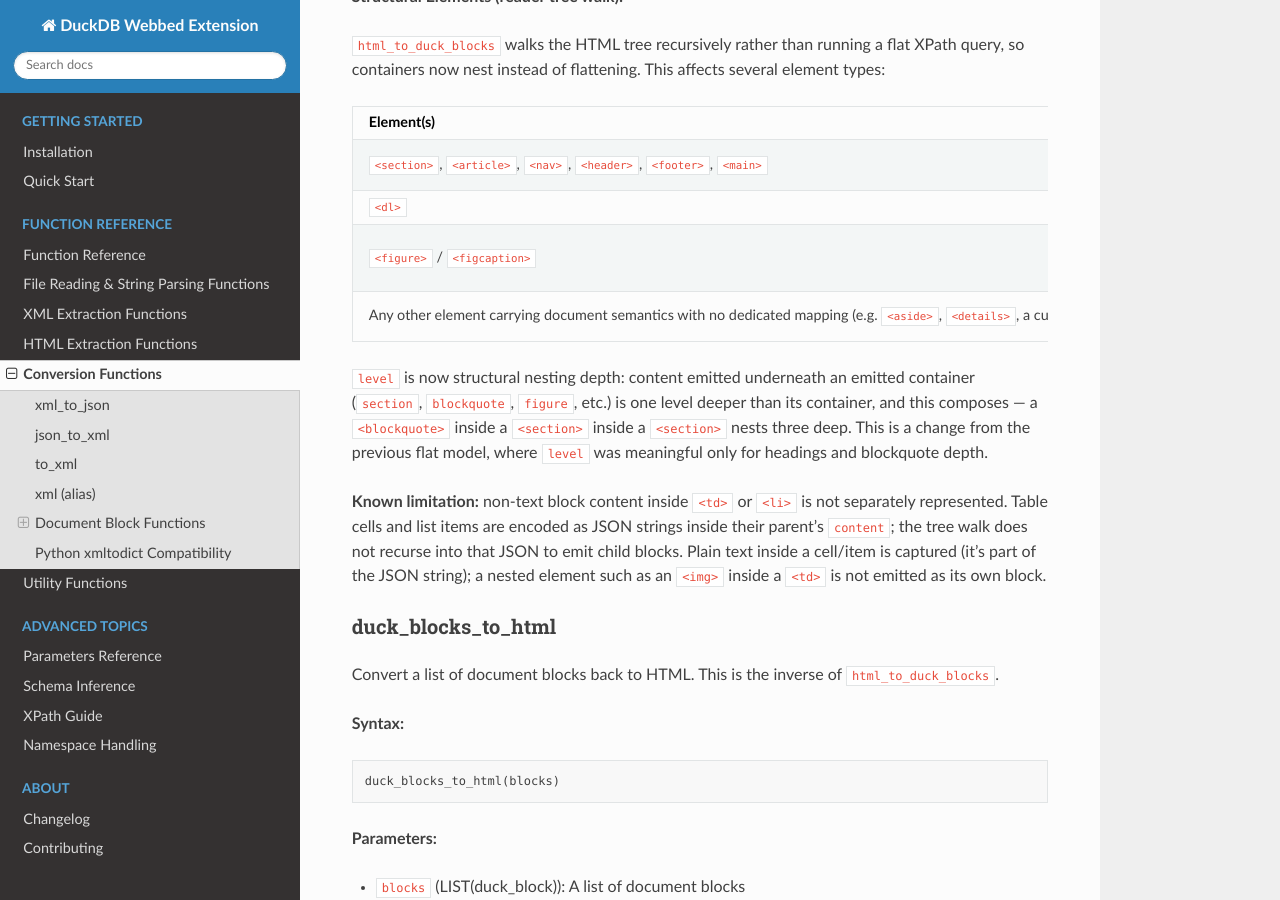
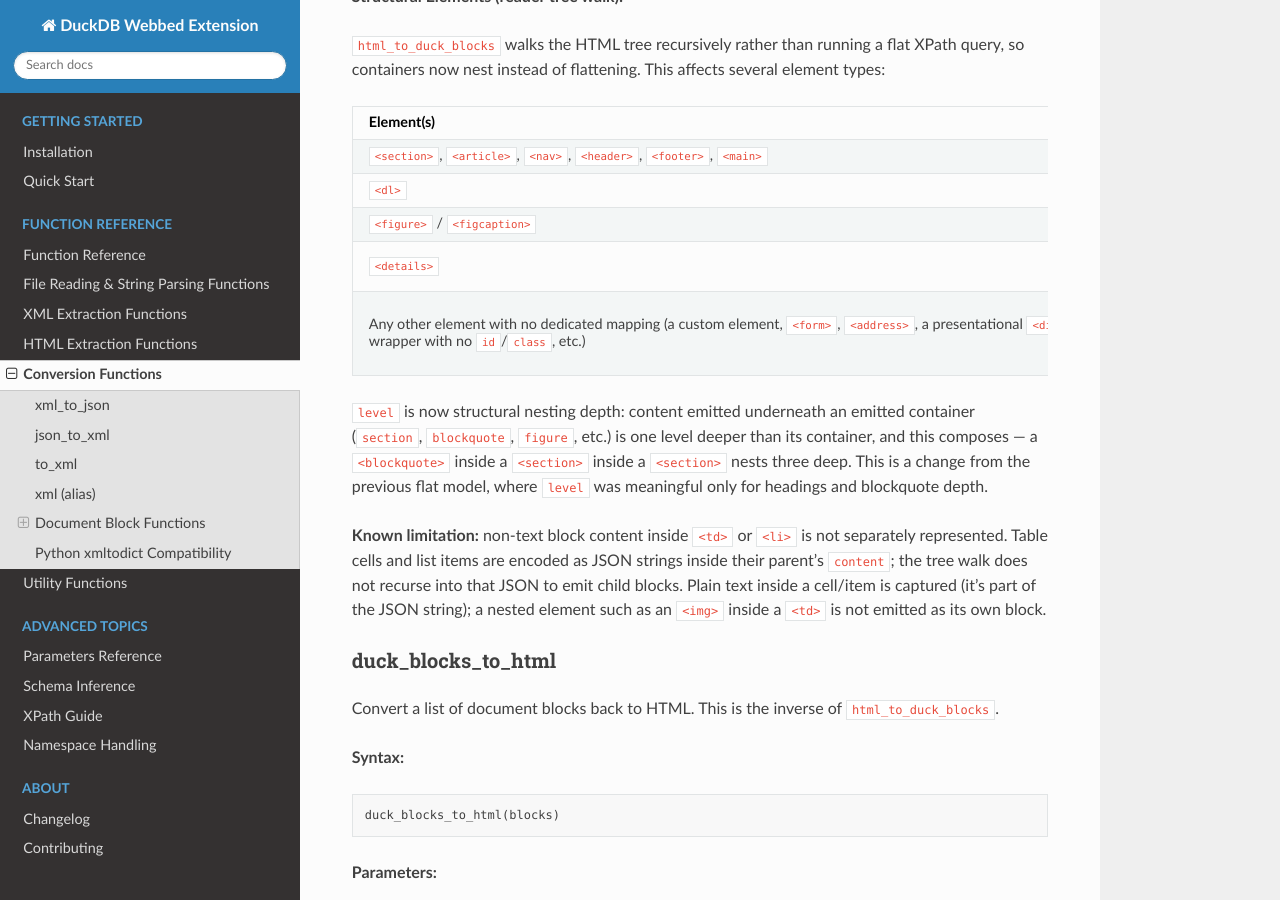
Before and after one commit to teaguesterling/duckdb_webbed, a Sphinx documentation site: the page built from docs/functions/conversion.rst, in a window 1280 px wide and 900 px high, scrolled down 4972 px. Built offline with Sphinx 7.4.7 and the Read the Docs theme 3.1.0, drawn with Linux system fonts in a browser that asks for light colours; part of the change alters nothing that is shown.

Commit message:
docs: correct the generic mapping row in conversion.rst
The generic row claimed any semantic element with no dedicated mapping
(naming <aside> and custom elements as examples) emits a generic block.
Measured, all three examples were wrong: <aside> emits section with
role=aside (already documented correctly above), and a custom element,
<form>, and <address> are all walked through transparently with zero
blocks emitted for the element itself. Only <details> actually maps to
generic.

This also fixed the docs advertising a design the spec explicitly rejected:
Decision 2 in the html-block-structural-gaps design spec rejected a generic
catch-all for unmapped elements precisely because HTML's tag set is
open-ended and mostly presentational -- a catch-all would flood real pages
with a generic block per layout wrapper.

Co-Authored-By: Claude Opus 5 (1M context) <noreply@anthropic.com>
Claude-Session: https://claude.ai/code/session_01XabUjUnHAJcPWnCdjDS5C9

```diff
--- a/docs/functions/conversion.rst
+++ b/docs/functions/conversion.rst
@@ -296,11 +296,23 @@ query, so containers now nest instead of flattening. This affects several elemen
      - Emit ``figure`` / ``caption`` blocks. The caption keeps its inline formatting
        (e.g. ``<b>``, ``<i>``) instead of being flattened into a plain-text ``title``
        attribute.
-   * - Any other element carrying document semantics with no dedicated mapping
-       (e.g. ``<aside>``, ``<details>``, a custom element)
-     - Emits a ``generic`` block rather than being silently dropped or flattened.
-       ``attributes['source_type']`` records the original tag name so a consumer can
-       still distinguish it.
+   * - ``<details>``
+     - Emits a ``generic`` block. ``attributes['source_type']`` records the original
+       tag name (``'details'``) so a consumer can still distinguish it. This is the
+       only tag that maps to ``generic`` -- it is not a catch-all for unmapped elements
+       in general (see the row below).
+   * - Any other element with no dedicated mapping (a custom element, ``<form>``,
+       ``<address>``, a presentational ``<div>``/``<span>`` wrapper with no
+       ``id``/``class``, etc.)
+     - Walked through transparently: no block is emitted for the element itself and
+       its level is not incremented, only its recognized descendants become blocks.
+       A catch-all ``generic`` block per unmapped element was considered and
+       deliberately rejected (Decision 2 in
+       ``docs/superpowers/specs/2026-08-31-html-block-structural-gaps-design.md``):
+       unlike a closed, fully-semantic vocabulary such as Pandoc's, HTML's tag set is
+       open-ended and most elements on a real page are presentational wrappers with
+       no document meaning, so a catch-all would flood real pages with a ``generic``
+       block for every layout wrapper.
 
 ``level`` is now structural nesting depth: content emitted underneath an emitted
 container (``section``, ``blockquote``, ``figure``, etc.) is one level deeper than its
```
